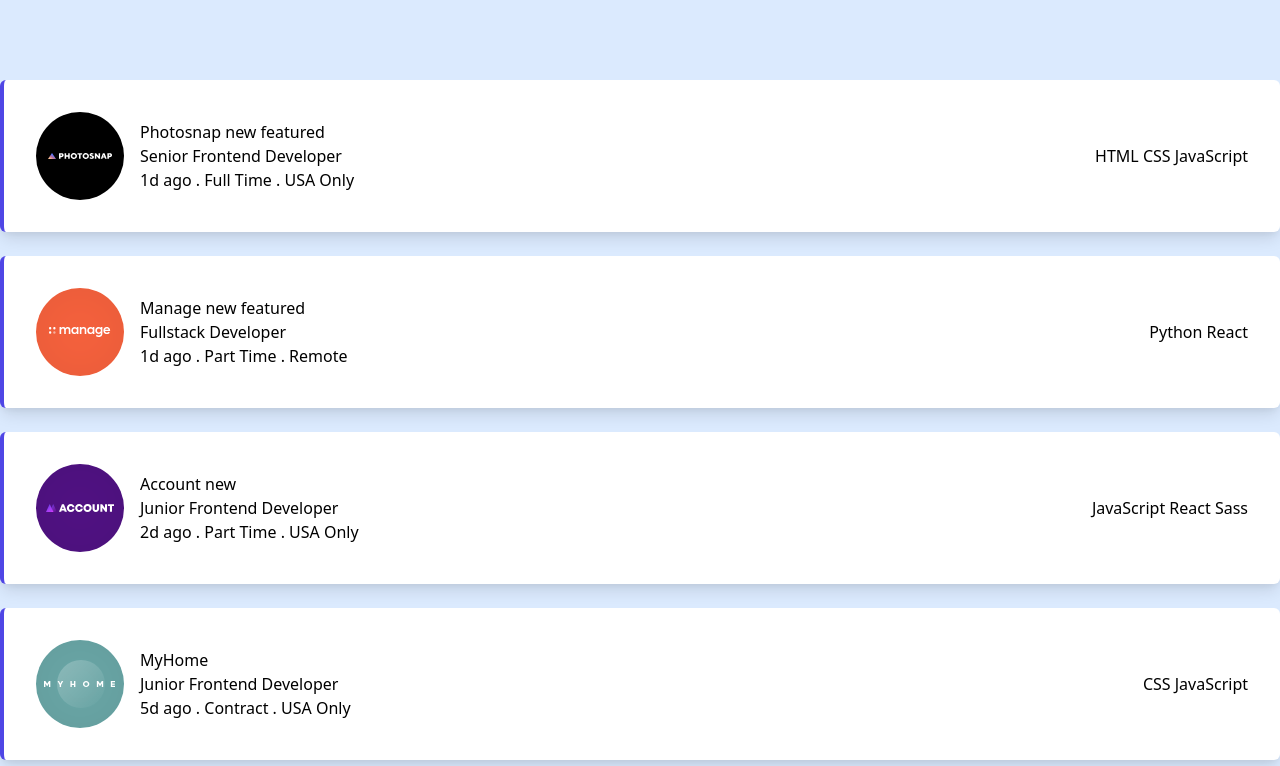
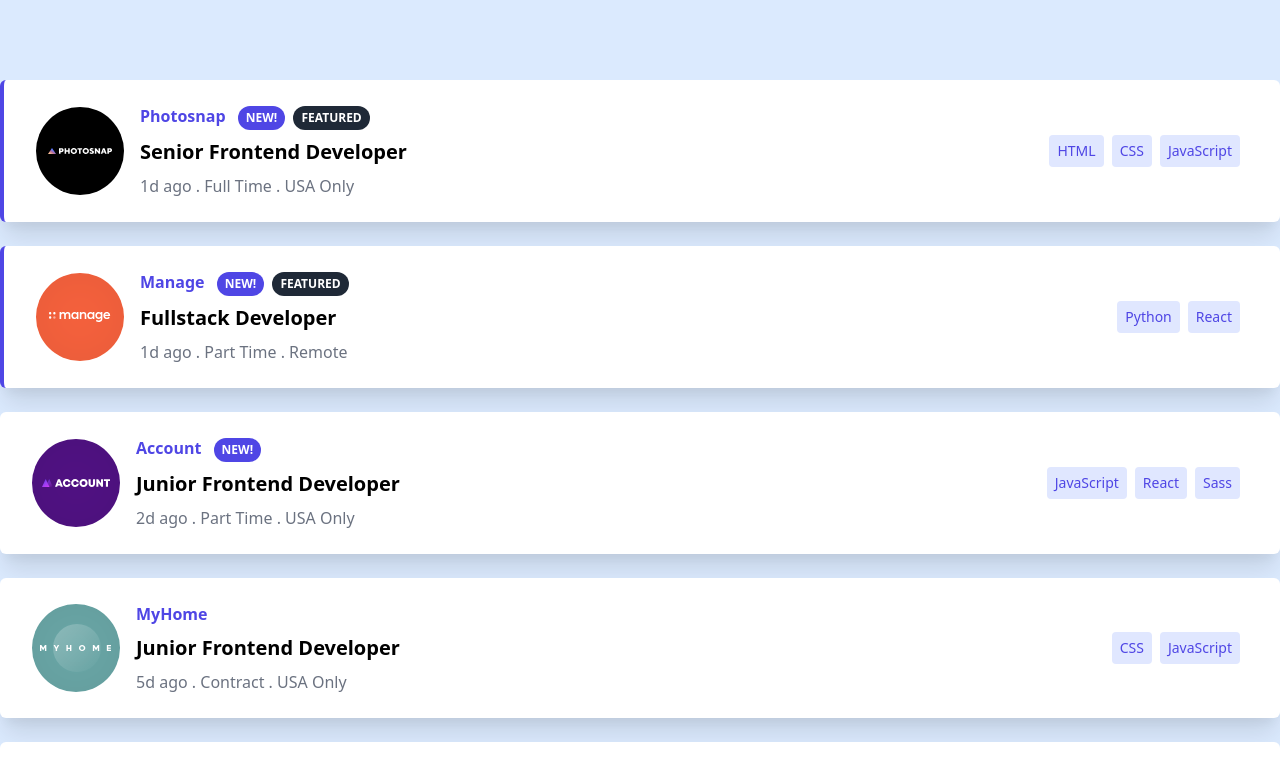
Before and after one commit to arfaoui-aziz/internshipFinder, a React (Create React App) app: page / in a window 1280 px wide. Shown: the top 766 px of the page. Built offline with nearby package versions, Linux system fonts and the light colour scheme.

Commit message:
Adding Labels + completed JobBoard Styling

```diff
--- a/src/components/JobBoard.js
+++ b/src/components/JobBoard.js
@@ -1,4 +1,5 @@
 import React from "react";
+import Label from "./Label";
 
 export default function JobBoard({ internship }) {
   const {
@@ -18,29 +19,42 @@ export default function JobBoard({ internship }) {
 
   return (
     <div
-      className="max-w-screen-xl mx-auto flex items-center bg-white shadow-lg mb-6 p-8 rounded-md
-    border-l-4 border-indigo-600"
+      className={
+        isNew && featured
+          ? `max-w-screen-xl mx-auto flex items-center bg-white shadow-xl mb-6 px-8 py-6 rounded-md
+    border-l-4 border-indigo-600`
+          : "max-w-screen-xl mx-auto flex items-center bg-white shadow-xl mb-6 px-8 py-6 rounded-md"
+      }
     >
       <div className="mr-4">
         <img src={logo} alt={company} className="block" />
       </div>
-      <div className="mr-auto">
-        <h3 className="text-grey-50">
-          {company} <span>{isNew && "new"}</span>{" "}
-          <span>{featured && "featured"}</span>
+      <div className="flex flex-col justify-between mr-auto gap-2">
+        <h3 className="font-bold text-indigo-600">
+          {company}{" "}
+          {isNew && (
+            <span class="ml-2 text-xs font-semibold uppercase inline-block py-1 px-2 rounded-full text-white bg-indigo-600  last:mr-0 mr-1">
+              new!
+            </span>
+          )}{" "}
+          {featured && (
+            <span class="text-xs font-semibold uppercase inline-block py-1 px-2 rounded-full text-white bg-gray-800 last:mr-0 mr-1">
+              featured
+            </span>
+          )}
         </h3>
-        <h2>{position}</h2>
-        <p>
+        <h2 className="font-bold text-xl">{position}</h2>
+        <p className="text-gray-500">
           {postedAt} . {contract} . {location}{" "}
         </p>
       </div>
 
       <div>
         {languages.map((lang) => (
-          <span>{lang + " "}</span>
+          <Label tag={lang} />
         ))}
         {tools.map((tool) => (
-          <span>{tool + " "}</span>
+          <Label tag={tool} />
         ))}
       </div>
     </div>
--- /dev/null
+++ b/src/components/Label.js
@@ -0,0 +1,9 @@
+import React from "react";
+
+export default function Label({ tag }) {
+  return (
+    <span class="text-sm font-medium inline-block py-1.5 px-2  rounded text-indigo-600 bg-indigo-100  last:mr-0 mr-2 cursor-pointer">
+      {tag}
+    </span>
+  );
+}
```
